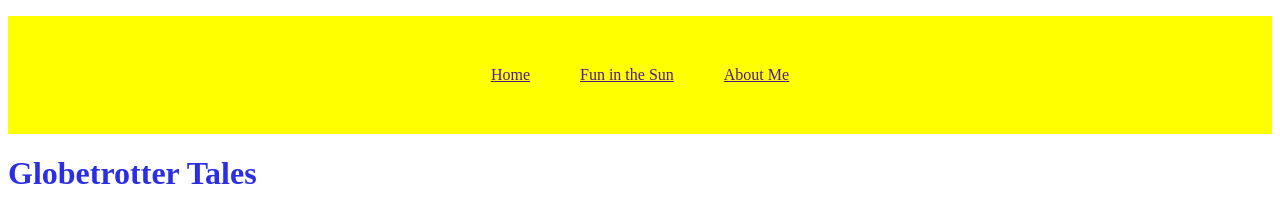
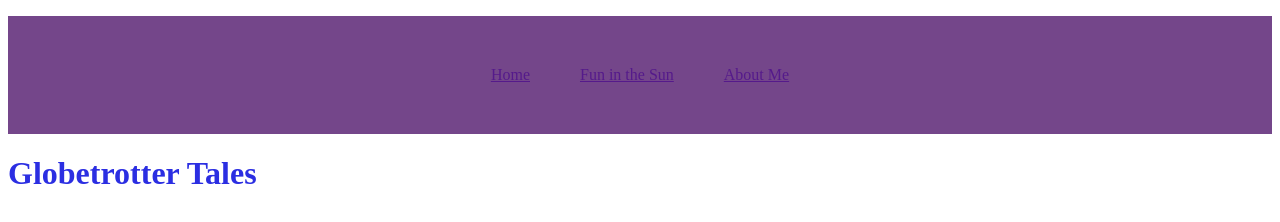
Before and after one commit to amypholley/globetrottertales, a plain HTML site: page index.html in a window 1280 px wide. Drawn offline with Linux system fonts and the light colour scheme.

Commit message:
Color Change

```diff
--- a/style.css
+++ b/style.css
@@ -5,7 +5,7 @@ ul {
     list-style: none;
     padding: 50px;
     text-align: center;
-    background-color: yellow;
+    background-color: rgb(116, 70, 138);
     color: white;
     font-size: medium;
     font-display: white;
```
